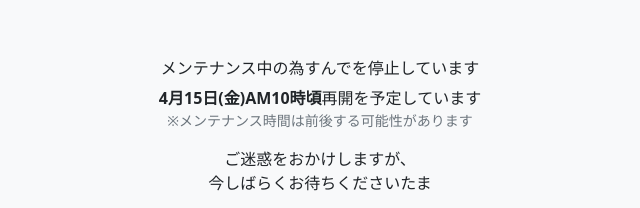
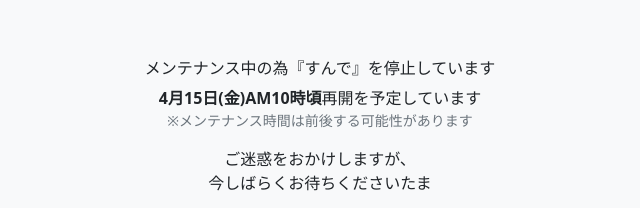
Before and after one commit to masashai/sunde-web-maintenance, a plain HTML site: page index.html in a window 1280 px wide. Shown: the part 165-373 px from the top of the page, 320-960 px from the left. Drawn offline with nearby package versions, Linux system fonts and the light colour scheme.

Commit message:
Update index.html

```diff
--- a/index.html
+++ b/index.html
@@ -9,7 +9,7 @@
 <body class="bg-light">
   <div class="d-flex align-items-center justify-content-center" style="height:100vh">
     <div class="container text-center">
-      <h6>メンテナンス中の為すんでを停止しています</h6>
+      <h6>メンテナンス中の為『すんで』を停止しています</h6>
       <p class="mb-0"><span class="fw-bold">4月15日(金)AM10時頃</span>再開を予定しています</p>
       <p class="small text-muted">※メンテナンス時間は前後する可能性があります</p>
       <p>
```
